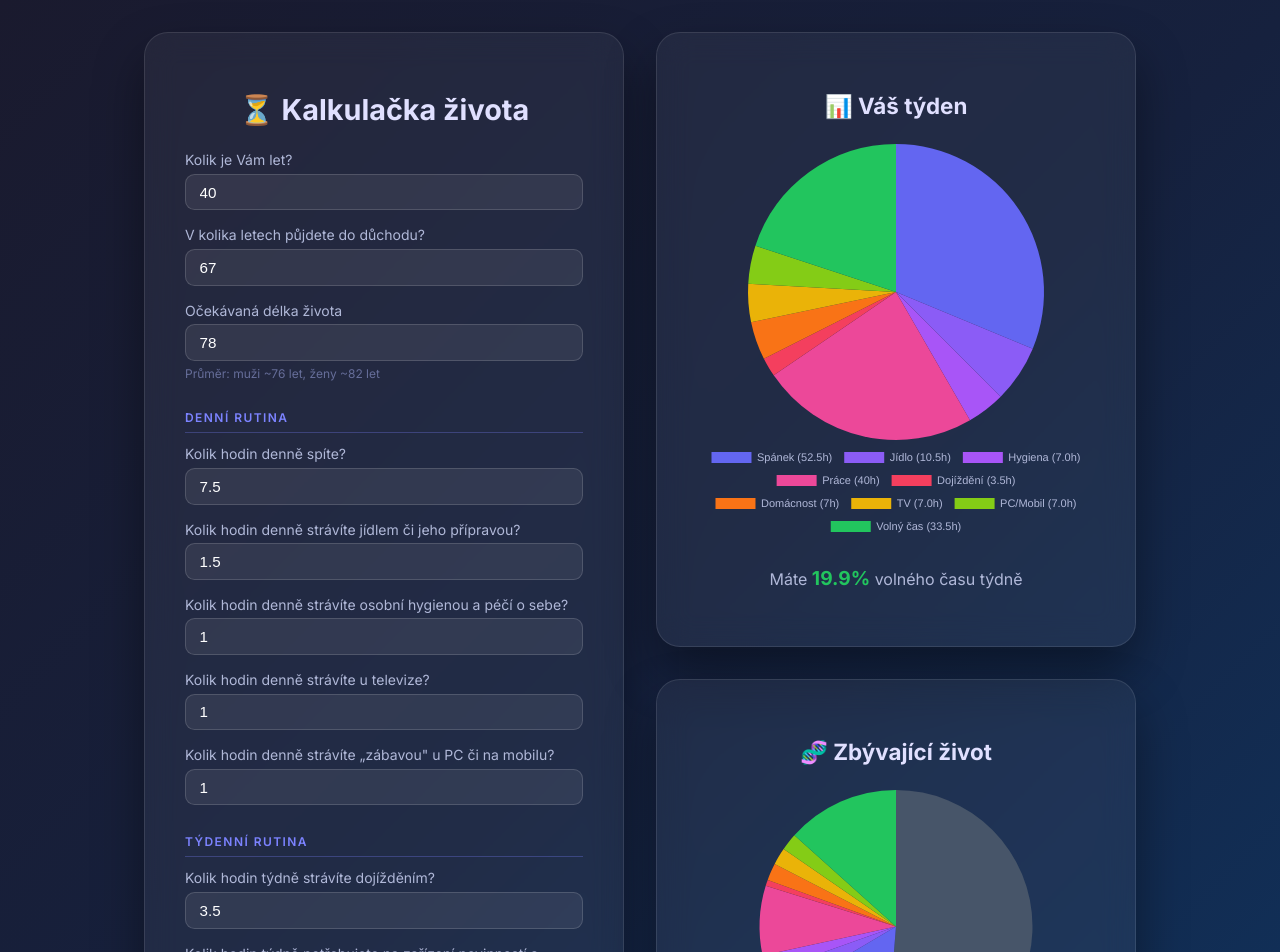
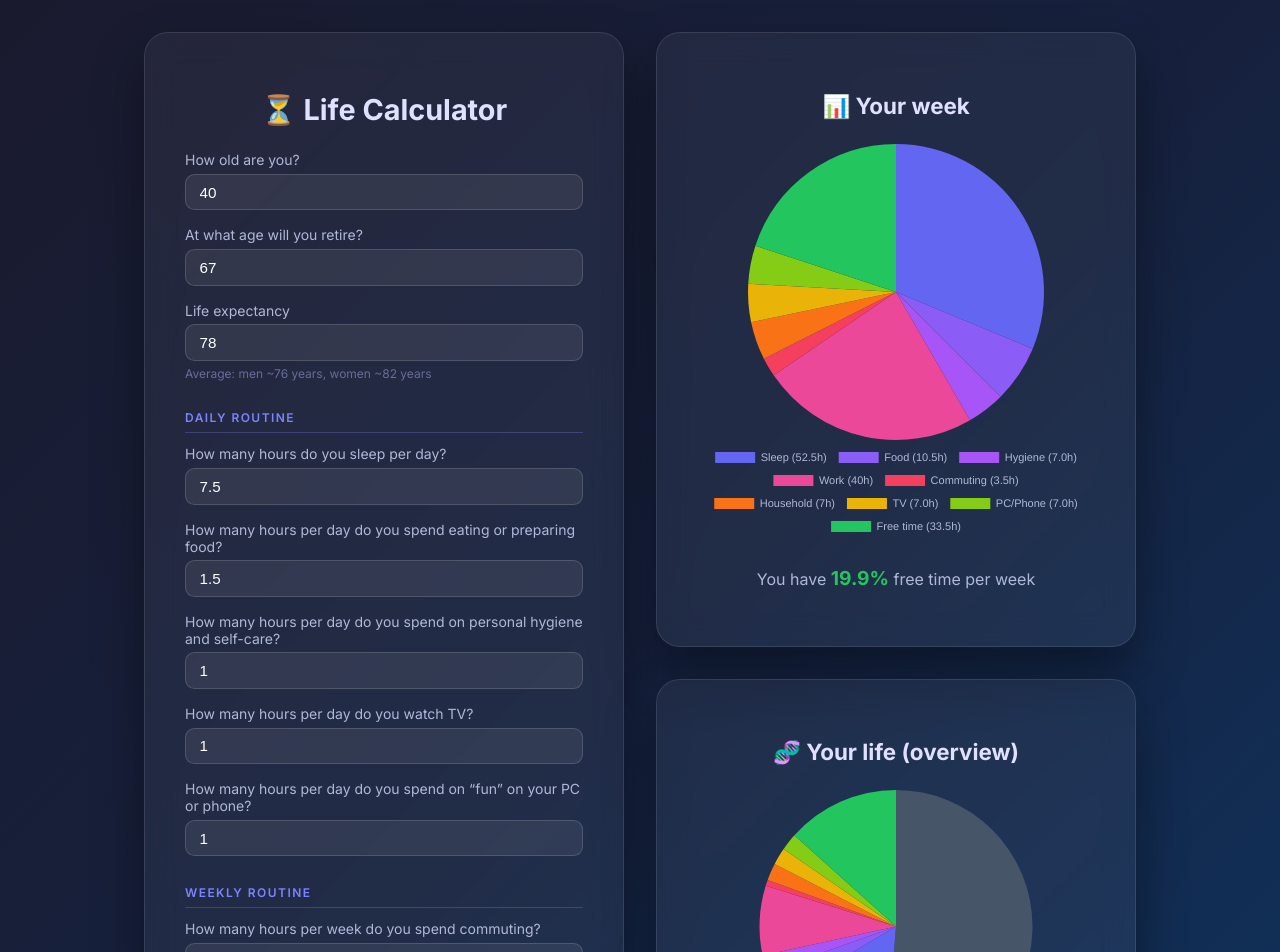
Before and after one commit to hericmar/life-calculator, a Vue app: page / in a window 1280 px wide. Shown: the top 952 px of the page. Built offline with nearby package versions, Linux system fonts and the light colour scheme; the HTML template or start-up script is replaced by a standard one.

Commit message:
Translate texts into English

```diff
--- a/src/App.vue
+++ b/src/App.vue
@@ -37,15 +37,15 @@ const chartData = computed(() => {
 
   return {
     labels: [
-      `Spánek (${sleepWeekly.toFixed(1)}h)`,
-      `Jídlo (${foodWeekly.toFixed(1)}h)`,
-      `Hygiena (${hygieneWeekly.toFixed(1)}h)`,
-      `Práce (${form.workHoursWeekly}h)`,
-      `Dojíždění (${form.commuteHoursWeekly}h)`,
-      `Domácnost (${form.choresHoursWeekly}h)`,
+      `Sleep (${sleepWeekly.toFixed(1)}h)`,
+      `Food (${foodWeekly.toFixed(1)}h)`,
+      `Hygiene (${hygieneWeekly.toFixed(1)}h)`,
+      `Work (${form.workHoursWeekly}h)`,
+      `Commuting (${form.commuteHoursWeekly}h)`,
+      `Household (${form.choresHoursWeekly}h)`,
       `TV (${tvWeekly.toFixed(1)}h)`,
-      `PC/Mobil (${entertainmentWeekly.toFixed(1)}h)`,
-      `Volný čas (${freeHours.toFixed(1)}h)`,
+      `PC/Phone (${entertainmentWeekly.toFixed(1)}h)`,
+      `Free time (${freeHours.toFixed(1)}h)`,
     ],
     datasets: [{
       data: [
@@ -139,16 +139,16 @@ const lifeChartData = computed(() => {
 
   return {
     labels: [
-      `Prožito (${toYears(livedHours)} let)`,
-      `Spánek (${toYears(totalSleep)} let)`,
-      `Jídlo (${toYears(totalFood)} let)`,
-      `Hygiena (${toYears(totalHygiene)} let)`,
-      `Práce (${toYears(totalWork)} let)`,
-      `Dojíždění (${toYears(totalCommute)} let)`,
-      `Domácnost (${toYears(totalChores)} let)`,
-      `TV (${toYears(totalTv)} let)`,
-      `PC/Mobil (${toYears(totalEntertainment)} let)`,
-      `Volný čas (${toYears(totalFree)} let)`,
+      `Already lived (${toYears(livedHours)} years)`,
+      `Sleep (${toYears(totalSleep)} years)`,
+      `Food (${toYears(totalFood)} years)`,
+      `Hygiene (${toYears(totalHygiene)} years)`,
+      `Work (${toYears(totalWork)} years)`,
+      `Commuting (${toYears(totalCommute)} years)`,
+      `Household (${toYears(totalChores)} years)`,
+      `TV (${toYears(totalTv)} years)`,
+      `PC/Phone (${toYears(totalEntertainment)} years)`,
+      `Free time (${toYears(totalFree)} years)`,
     ],
     datasets: [{
       data: [
@@ -191,80 +191,80 @@ const freeYearsLeft = computed(() => {
 <template>
   <div class="wrapper">
     <form class="card" @submit.prevent>
-      <h1>⏳ Kalkulačka života</h1>
+      <h1>⏳ Life Calculator</h1>
 
       <div class="field">
-        <label>Kolik je Vám let?</label>
+        <label>How old are you?</label>
         <input type="number" v-model="form.age" min="0" max="120" />
       </div>
 
       <div class="field">
-        <label>V kolika letech půjdete do důchodu?</label>
+        <label>At what age will you retire?</label>
         <input type="number" v-model="form.retirementAge" min="0" max="120" />
       </div>
 
       <div class="field">
-        <label>Očekávaná délka života</label>
+        <label>Life expectancy</label>
         <input type="number" v-model="form.lifeExpectancy" min="0" max="120" />
-        <span class="hint">Průměr: muži ~76 let, ženy ~82 let</span>
+        <span class="hint">Average: men ~76 years, women ~82 years</span>
       </div>
 
-      <div class="section-title">Denní rutina</div>
+      <div class="section-title">Daily routine</div>
 
       <div class="field">
-        <label>Kolik hodin denně spíte?</label>
+        <label>How many hours do you sleep per day?</label>
         <input type="number" v-model="form.sleepHours" min="0" max="24" step="0.5" />
       </div>
 
       <div class="field">
-        <label>Kolik hodin denně strávíte jídlem či jeho přípravou?</label>
+        <label>How many hours per day do you spend eating or preparing food?</label>
         <input type="number" v-model="form.foodHours" min="0" max="24" step="0.5" />
       </div>
 
       <div class="field">
-        <label>Kolik hodin denně strávíte osobní hygienou a péčí o sebe?</label>
+        <label>How many hours per day do you spend on personal hygiene and self-care?</label>
         <input type="number" v-model="form.hygieneHours" min="0" max="24" step="0.5" />
       </div>
 
       <div class="field">
-        <label>Kolik hodin denně strávíte u televize?</label>
+        <label>How many hours per day do you watch TV?</label>
         <input type="number" v-model="form.tvHours" min="0" max="24" step="0.5" />
       </div>
 
       <div class="field">
-        <label>Kolik hodin denně strávíte „zábavou" u PC či na mobilu?</label>
+        <label>How many hours per day do you spend on “fun” on your PC or phone?</label>
         <input type="number" v-model="form.entertainmentHours" min="0" max="24" step="0.5" />
       </div>
 
-      <div class="section-title">Týdenní rutina</div>
+      <div class="section-title">Weekly routine</div>
 
       <div class="field">
-        <label>Kolik hodin týdně strávíte dojížděním?</label>
+        <label>How many hours per week do you spend commuting?</label>
         <input type="number" v-model="form.commuteHoursWeekly" min="0" step="0.5" />
       </div>
 
       <div class="field">
-        <label>Kolik hodin týdně potřebujete na zařízení povinností a údržbu domácnosti?</label>
+        <label>How many hours per week do you need for errands and household maintenance?</label>
         <input type="number" v-model="form.choresHoursWeekly" min="0" step="0.5" />
       </div>
 
       <div class="field">
-        <label>Kolik hodin týdně odpracujete?</label>
+        <label>How many hours per week do you work?</label>
         <input type="number" v-model="form.workHoursWeekly" min="0" step="0.5" />
       </div>
     </form>
 
     <div class="charts-column">
       <div class="card chart-card">
-        <h2>📊 Váš týden</h2>
+        <h2>📊 Your week</h2>
         <Pie :data="chartData" :options="chartOptions" />
-        <p class="summary">Máte <strong>{{ freeTimePercent }}%</strong> volného času týdně</p>
+        <p class="summary">You have <strong>{{ freeTimePercent }}%</strong> free time per week</p>
       </div>
 
       <div class="card chart-card">
-        <h2>🧬 Zbývající život</h2>
+        <h2>🧬 Your life (overview)</h2>
         <Pie :data="lifeChartData" :options="chartOptions" />
-        <p class="summary">Zbývá vám <strong>{{ freeYearsLeft }} let</strong> volného času</p>
+        <p class="summary">You have <strong>{{ freeYearsLeft }} years</strong> of free time left</p>
       </div>
     </div>
   </div>
```
